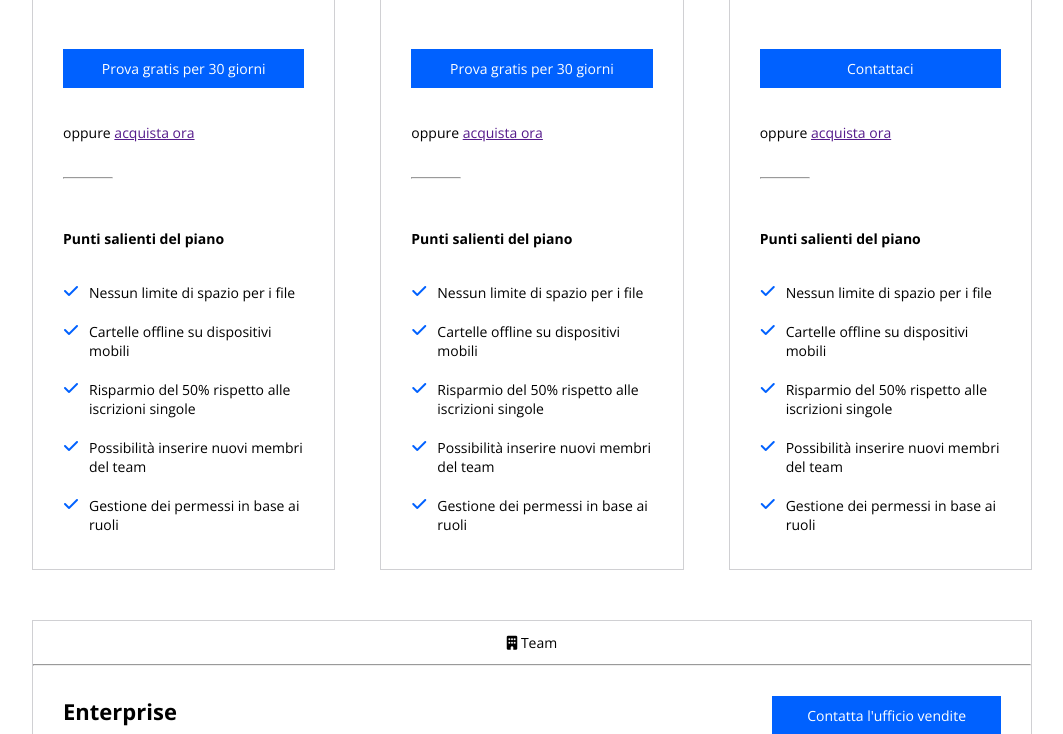
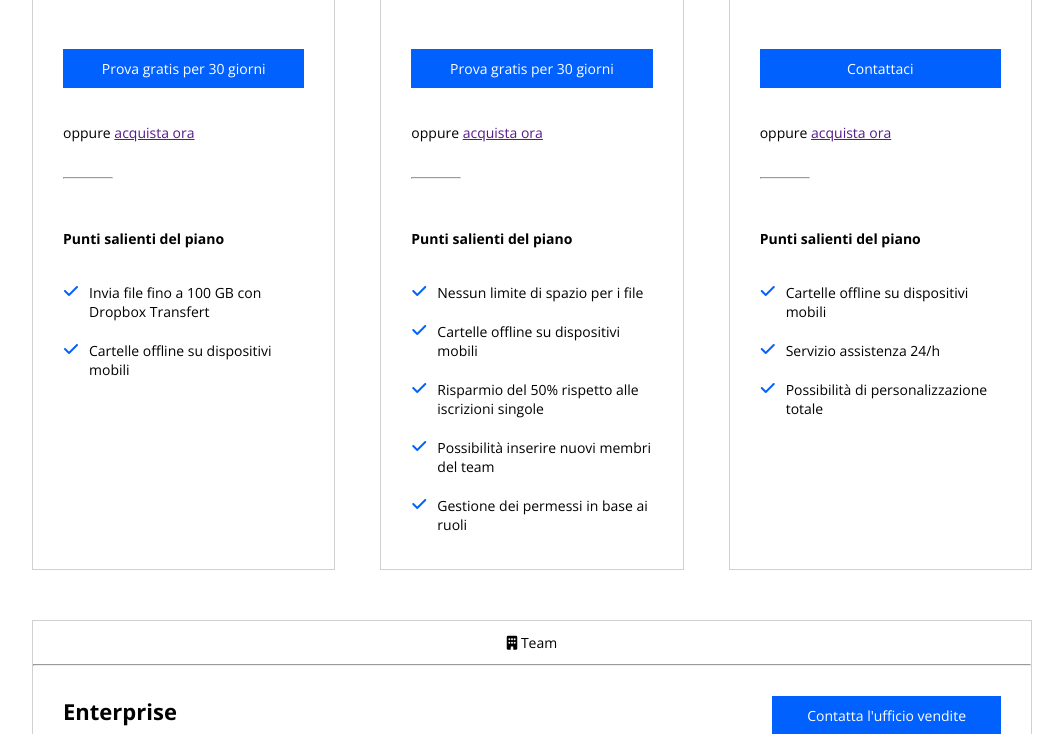
Before and after one commit to albertogioia93/htmlcss-dropbox, a plain HTML site: page index.html in a window 1280 px wide. Shown: the part 1564-2298 px from the top of the page, without its empty margins (108-1171 px from the left). Drawn offline with nearby package versions, Linux system fonts and the light colour scheme.

Commit message:
fix icona jumbotron e testi liste in articoli

```diff
--- a/css/style.css
+++ b/css/style.css
@@ -127,7 +127,7 @@ img {
 }
 
 .icona1 {
-    margin-top: 58px;
+    margin-top: 50px;
     font-size: 40px;
 }
 
--- a/index.html
+++ b/index.html
@@ -97,11 +97,8 @@
                         <hr>
                         <h4>Punti salienti del piano</h4>
                         <ul>
-                            <li><i class="fa-solid fa-check iconacolorata"></i>Nessun limite di spazio per i file</li>
+                            <li><i class="fa-solid fa-check iconacolorata"></i>Invia file fino a 100 GB con Dropbox Transfert</li>
                             <li><i class="fa-solid fa-check iconacolorata"></i>Cartelle offline su dispositivi mobili</li>
-                            <li><i class="fa-solid fa-check iconacolorata"></i>Risparmio del 50% rispetto alle iscrizioni singole</li>
-                            <li><i class="fa-solid fa-check iconacolorata"></i>Possibilità inserire nuovi membri del team</li>
-                            <li><i class="fa-solid fa-check iconacolorata"></i>Gestione dei permessi in base ai ruoli</li>
                         </ul>
                     </div>
                 </article>
@@ -145,11 +142,9 @@
                         <hr>
                         <h4>Punti salienti del piano</h4>
                         <ul>
-                            <li><i class="fa-solid fa-check iconacolorata"></i>Nessun limite di spazio per i file</li>
                             <li><i class="fa-solid fa-check iconacolorata"></i>Cartelle offline su dispositivi mobili</li>
-                            <li><i class="fa-solid fa-check iconacolorata"></i>Risparmio del 50% rispetto alle iscrizioni singole</li>
-                            <li><i class="fa-solid fa-check iconacolorata"></i>Possibilità inserire nuovi membri del team</li>
-                            <li><i class="fa-solid fa-check iconacolorata"></i>Gestione dei permessi in base ai ruoli</li>
+                            <li><i class="fa-solid fa-check iconacolorata"></i>Servizio assistenza 24/h</li>
+                            <li><i class="fa-solid fa-check iconacolorata"></i>Possibilità di personalizzazione totale</li>
                         </ul>
                     </div>
                 </article>
```
